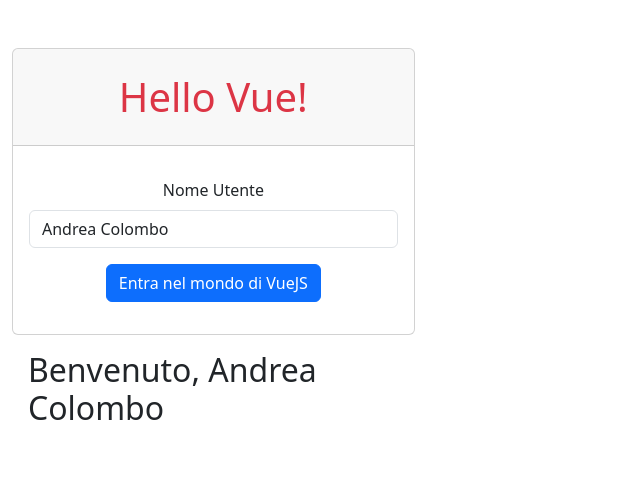
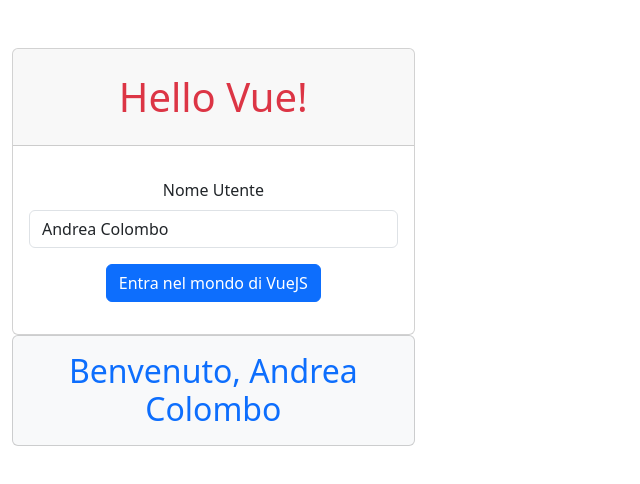
Before and after one commit to acolombo09/vue-hello, a plain HTML site: page index.html in a window 1280 px wide. Shown: the whole page, without its empty margins (0-640 px from the left). Drawn offline with nearby package versions, Linux system fonts and the light colour scheme.

Commit message:
experimenting-animations still not working

```diff
--- a/index.html
+++ b/index.html
@@ -35,7 +35,9 @@
                 </div>
               </div>
             </div>
-            <h2 class="mx-3 my-3">Benvenuto, {{ userName }}</h2>
+            <div class="card bg-light text-center" v-bind:class="titleBlue">
+              <h2 class="mx-3 my-3">Benvenuto, {{ userName }}</h2>
+            </div>
           </div>
           <div class="col-md-6">
             <img alt="" v-bind:src="imageURL" id="hello-there"
--- a/js/main.js
+++ b/js/main.js
@@ -12,6 +12,7 @@ const app = Vue.createApp({
       message: "Hello Vue!",
       userName: "Andrea Colombo",
       titleRed: "text-danger",
+      titleBlue: "text-primary",
       imgHelloThere: 'hellothere.PNG',
       showImage: false,
       imageURL: "",
@@ -26,6 +27,7 @@ const app = Vue.createApp({
     btnActive() {
       console.log("Benvenuto nel mondo di VueJS, " + this.userName);
       this.titleRed = "text-primary";
+      this.titleBlue = "text-success";
       this.message = "Hello There!";
       this.showImage = true;
       this.imageURL = `./img/${this.imgHelloThere}`;
```
